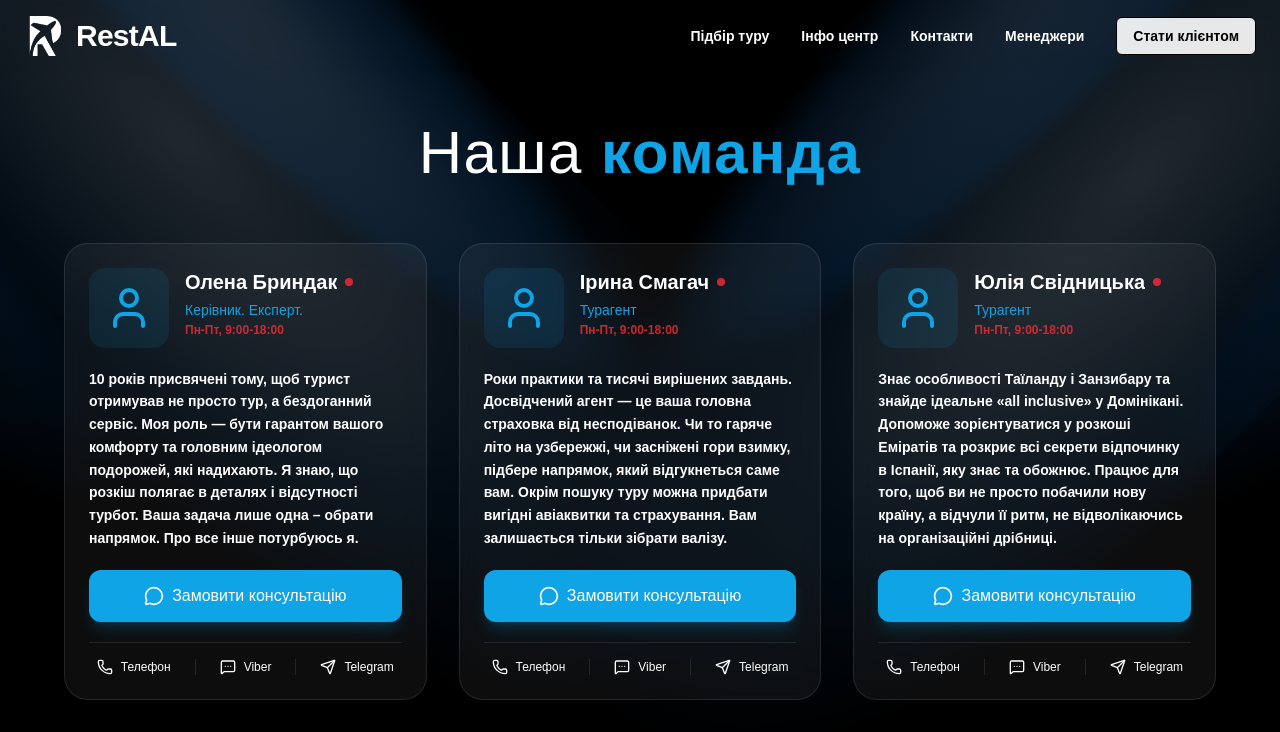
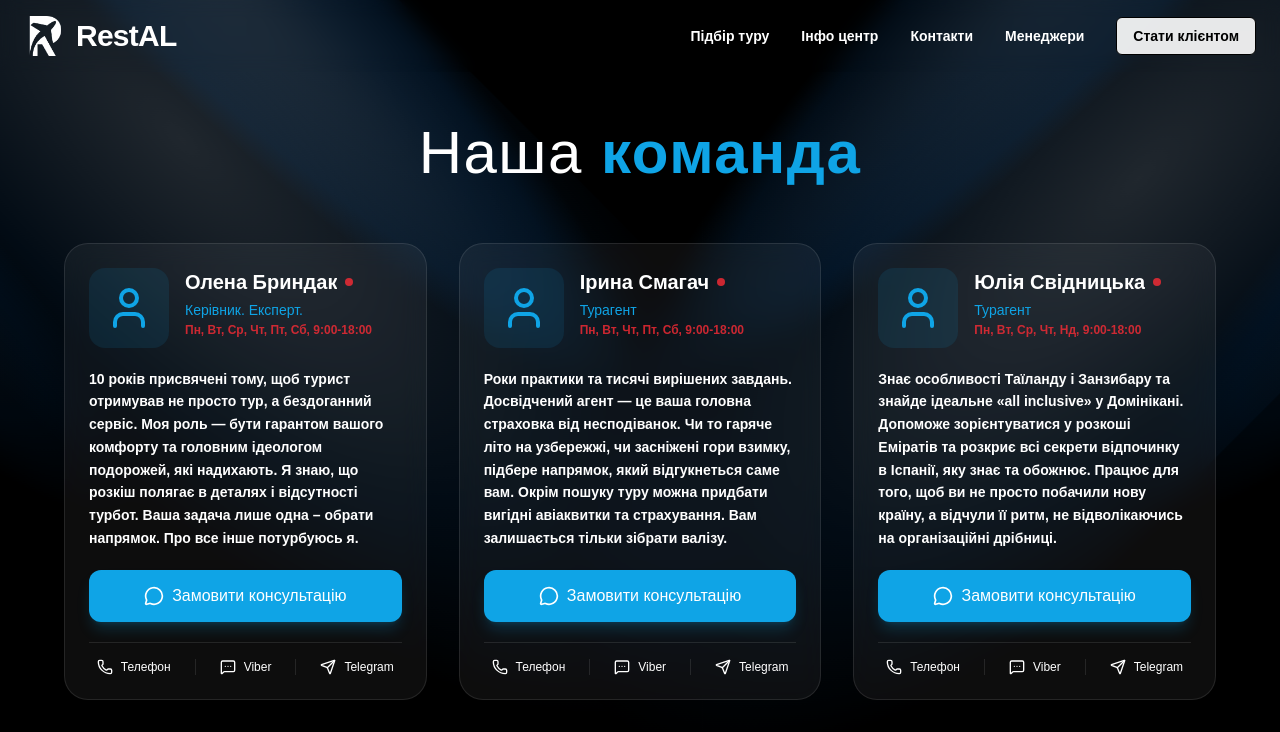
Before and after one commit to NikitaBryndak/restal, a Next.js app: page /managers in a window 1280 px wide. Shown: the top 732 px of the page. Built offline with nearby package versions, Linux system fonts and the light colour scheme; no server answers.

Commit message:
refactor: enhance working hours logic and format display of working days in ManagersPage

```diff
--- a/app/managers/page.tsx
+++ b/app/managers/page.tsx
@@ -5,14 +5,38 @@ import { Phone, Send, User, MessageCircle, MessageSquareMore } from "lucide-reac
 import Link from "next/link";
 import { useState, useEffect } from "react";
 
-// Check if current time is within working hours (9:00-18:00 Kyiv time)
-const isWithinWorkingHours = () => {
+// Day names mapping for display
+const dayNames: Record<number, string> = {
+  0: "Нд",
+  1: "Пн",
+  2: "Вт",
+  3: "Ср",
+  4: "Чт",
+  5: "Пт",
+  6: "Сб",
+};
+
+// Check if current time is within working hours (9:00-18:00 Kyiv time) for specific working days
+const isWithinWorkingHours = (workingDays?: number[]) => {
   const now = new Date();
   const kyivTime = new Date(now.toLocaleString("en-US", { timeZone: "Europe/Kyiv" }));
   const hours = kyivTime.getHours();
   const day = kyivTime.getDay();
-  // Working hours: 9:00-18:00, Monday-Friday (day 1-5)
-  return hours >= 9 && hours < 18 && day >= 1 && day <= 5;
+  // Working hours: 9:00-18:00, on specified working days
+  if (!workingDays) return false;
+  return hours >= 9 && hours < 18 && workingDays.includes(day);
+};
+
+// Format working days for display
+const formatWorkingDays = (workingDays?: number[]) => {
+  if (!workingDays || workingDays.length === 0) return "";
+  // Sort days starting from Monday (1) to Sunday (0 at end)
+  const sortedDays = [...workingDays].sort((a, b) => {
+    const orderA = a === 0 ? 7 : a;
+    const orderB = b === 0 ? 7 : b;
+    return orderA - orderB;
+  });
+  return sortedDays.map(d => dayNames[d]).join(", ") + ", 9:00-18:00";
 };
 
 const managers = [
@@ -23,6 +47,7 @@ const managers = [
     telegram: "OlenaBryndak",
     description: "10 років присвячені тому, щоб турист отримував не просто тур, а бездоганний сервіс. Моя роль — бути гарантом вашого комфорту та головним ідеологом подорожей, які надихають. Я знаю, що розкіш полягає в деталях і відсутності турбот. Ваша задача лише одна – обрати напрямок. Про все інше потурбуюсь я.",
     isHuman: true,
+    workingDays: [1, 2, 3, 4, 5, 6], // Пн, Вт, Ср, Чт, Пт, Сб
   },
   {
     name: "Ірина Смагач",
@@ -31,6 +56,7 @@ const managers = [
     telegram: "Iryna_Smagach",
     description: "Роки практики та тисячі вирішених завдань. Досвідчений агент — це ваша головна страховка від несподіванок. Чи то гаряче літо на узбережжі, чи засніжені гори взимку, підбере напрямок, який відгукнеться саме вам. Окрім пошуку туру можна придбати вигідні авіаквитки та страхування. Вам залишається тільки зібрати валізу.",
     isHuman: true,
+    workingDays: [1, 2, 4, 5, 6], // Пн, Вт, Чт, Пт, Сб
   },
   {
     name: "Юлія Свідницька",
@@ -39,6 +65,7 @@ const managers = [
     telegram: "Julia_Svidnitska",
     description: "Знає особливості Таїланду і Занзибару та знайде ідеальне «all inclusive» у Домінікані. Допоможе зорієнтуватися у розкоші Еміратів та розкриє всі секрети відпочинку в Іспанії, яку знає та обожнює. Працює для того, щоб ви не просто побачили нову країну, а відчули її ритм, не відволікаючись на організаційні дрібниці.",
     isHuman: true,
+    workingDays: [1, 2, 3, 4, 0], // Пн, Вт, Ср, Чт, Нд
   },
   {
     name: "Юлія Левадна",
@@ -47,6 +74,7 @@ const managers = [
     telegram: "Yuliia_Levadna",
     description: "Спеціалізується на популярних напрямках, тому проконсультує, який готель Єгипту справді оновив номери, а де в Туреччині найкраща анімація для дітей. Також допомагає закохатися в автобусні подорожі, зробивши ваш шлях за кордон легким та організованим. Дбає про ваші враження, як про власні!",
     isHuman: true,
+    workingDays: [3, 4, 5, 6, 0], // Ср, Чт, Пт, Сб, Нд
   },
   {
     name: "ШІ Менеджер",
@@ -71,13 +99,12 @@ const managers = [
 export default function ManagersPage() {
   const [isModalOpen, setIsModalOpen] = useState(false);
   const [selectedManager, setSelectedManager] = useState<string | null>(null);
-  const [isWorkingHours, setIsWorkingHours] = useState(false);
+  const [, forceUpdate] = useState({});
 
   useEffect(() => {
-    setIsWorkingHours(isWithinWorkingHours());
-    // Update every minute
+    // Force re-render every minute to update online status
     const interval = setInterval(() => {
-      setIsWorkingHours(isWithinWorkingHours());
+      forceUpdate({});
     }, 60000);
     return () => clearInterval(interval);
   }, []);
@@ -85,7 +112,7 @@ export default function ManagersPage() {
   const getOnlineStatus = (manager: typeof managers[0]) => {
     if ('alwaysOnline' in manager && manager.alwaysOnline) return true;
     if ('isVacancy' in manager && manager.isVacancy) return false;
-    return manager.isHuman && isWorkingHours;
+    return manager.isHuman && 'workingDays' in manager && isWithinWorkingHours(manager.workingDays);
   };
 
   const handleConsultationClick = (managerName: string) => {
@@ -124,7 +151,7 @@ export default function ManagersPage() {
                   </div>
                   <p className="text-sm text-accent font-medium">{manager.role}</p>
                   <p className={`text-xs mt-0.5 ${isOnline ? 'text-green-500/80' : 'text-red-500/80'}`}>
-                    {isOnline ? 'Доступний зараз' : manager.isHuman ? 'Пн-Пт, 9:00-18:00' : 'Не в мережі'}
+                    {isOnline ? 'Доступний зараз' : manager.isHuman && 'workingDays' in manager ? formatWorkingDays(manager.workingDays) : 'Не в мережі'}
                   </p>
                 </div>
               </div>
```
